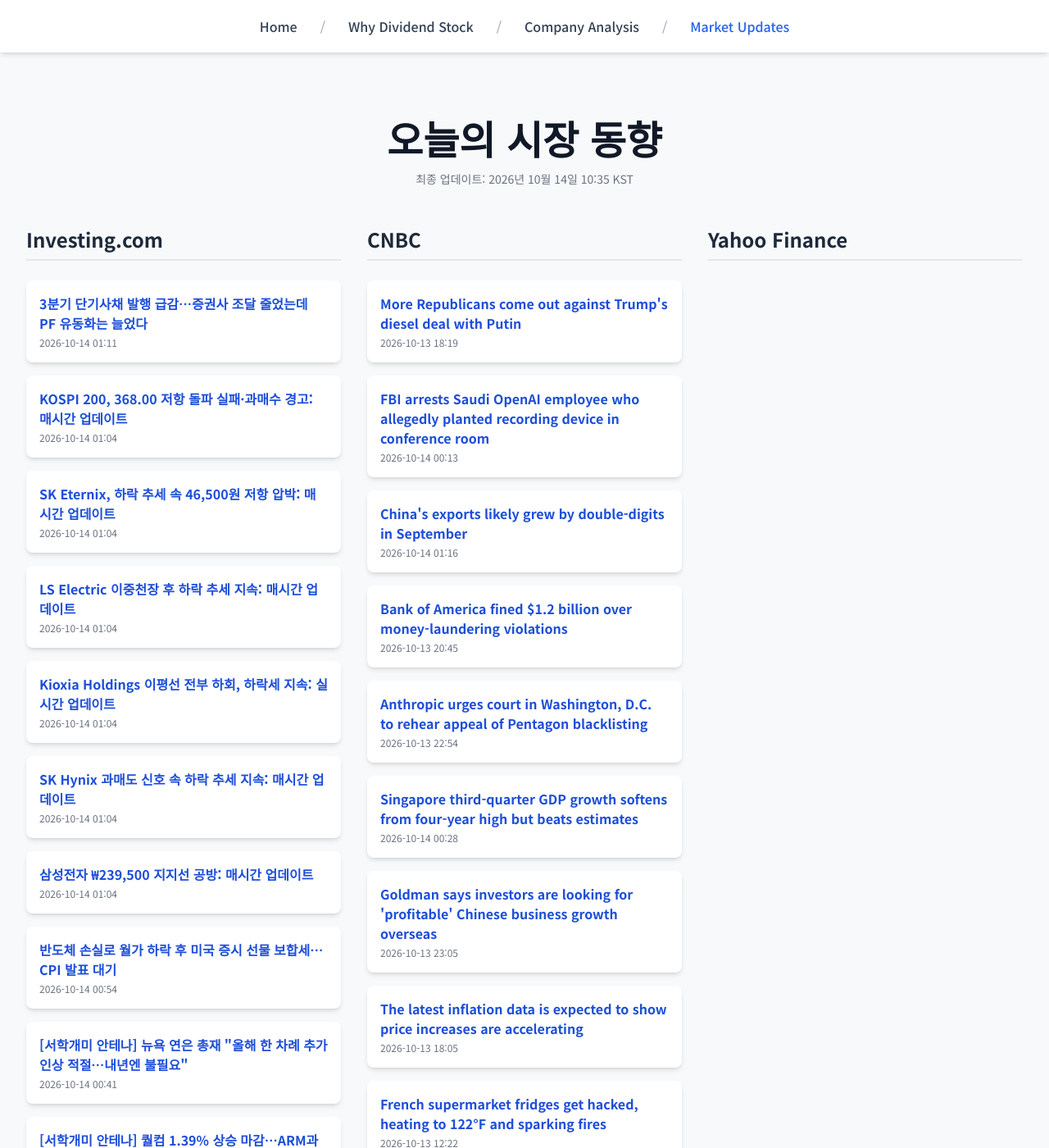
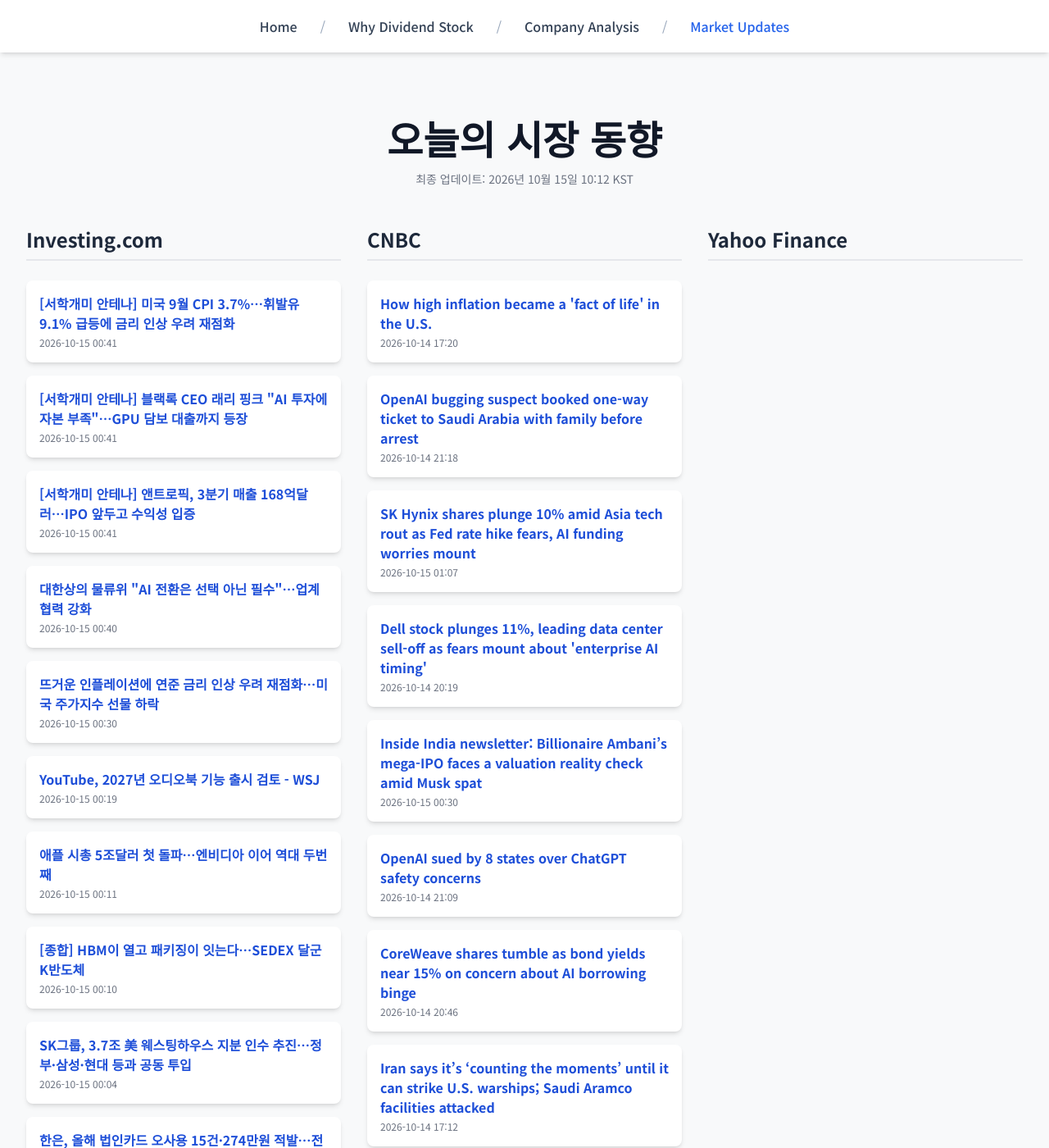
Before and after one commit to Kay-Hwang/my-company-analysis, a Jekyll site: the page built from market-updates.html, in a window 1280 px wide and 1400 px high. Shown: the whole window at 82% size. Built offline with Jekyll 4.4.1, drawn with Linux system fonts in a browser that asks for light colours; nearby versions of some CDN libraries; a script that is not in the unit is left out; some of the changed text lies outside the part shown.

Commit message:
Update daily data

```diff
--- a/_data/latest_data.json
+++ b/_data/latest_data.json
@@ -1,128 +1,128 @@
 {
-  "lastUpdated": "2026년 10월 14일 10:35 KST",
+  "lastUpdated": "2026년 10월 15일 10:12 KST",
   "news": {
     "investing": [
       {
-        "title": "3분기 단기사채 발행 급감…증권사 조달 줄었는데 PF 유동화는 늘었다",
-        "link": "https://kr.investing.com/news/stock-market-news/article-2125951",
-        "pubDate": "2026-10-14 01:11:17",
-        "summary": "3분기 단기사채 발행 급감…증권사 조달 줄었는데 PF 유동화는 늘었다"
+        "title": "[서학개미 안테나] 미국 9월 CPI 3.7%…휘발유 9.1% 급등에 금리 인상 우려 재점화",
+        "link": "https://kr.investing.com/news/stock-market-news/article-2127471",
+        "pubDate": "2026-10-15 00:41:22",
+        "summary": "[서학개미 안테나] 미국 9월 CPI 3.7%…휘발유 9.1% 급등에 금리 인상 우려 재점화"
       },
       {
-        "title": "KOSPI 200, 368.00 저항 돌파 실패·과매수 경고: 매시간 업데이트",
-        "link": "https://kr.investing.com/news/stock-market-news/article-93CH-2122849",
-        "pubDate": "2026-10-14 01:04:48",
-        "summary": "KOSPI 200, 368.00 저항 돌파 실패·과매수 경고: 매시간 업데이트"
+        "title": "[서학개미 안테나] 블랙록 CEO 래리 핑크 \"AI 투자에 자본 부족\"…GPU 담보 대출까지 등장",
+        "link": "https://kr.investing.com/news/stock-market-news/article-2127473",
+        "pubDate": "2026-10-15 00:41:20",
+        "summary": "[서학개미 안테나] 블랙록 CEO 래리 핑크 \"AI 투자에 자본 부족\"…GPU 담보 대출까지 등장"
       },
       {
-        "title": "SK Eternix, 하락 추세 속 46,500원 저항 압박: 매시간 업데이트",
-        "link": "https://kr.investing.com/news/stock-market-news/article-93CH-2122851",
-        "pubDate": "2026-10-14 01:04:37",
-        "summary": "SK Eternix, 하락 추세 속 46,500원 저항 압박: 매시간 업데이트"
+        "title": "[서학개미 안테나] 앤트로픽, 3분기 매출 168억달러…IPO 앞두고 수익성 입증",
+        "link": "https://kr.investing.com/news/stock-market-news/article-2127472",
+        "pubDate": "2026-10-15 00:41:01",
+        "summary": "[서학개미 안테나] 앤트로픽, 3분기 매출 168억달러…IPO 앞두고 수익성 입증"
       },
       {
-        "title": "LS Electric 이중천장 후 하락 추세 지속: 매시간 업데이트",
-        "link": "https://kr.investing.com/news/stock-market-news/article-93CH-2122852",
-        "pubDate": "2026-10-14 01:04:36",
-        "summary": "LS Electric 이중천장 후 하락 추세 지속: 매시간 업데이트"
+        "title": "대한상의 물류위 \"AI 전환은 선택 아닌 필수\"…업계 협력 강화",
+        "link": "https://kr.investing.com/news/stock-market-news/article-2127474",
+        "pubDate": "2026-10-15 00:40:50",
+        "summary": "대한상의 물류위 \"AI 전환은 선택 아닌 필수\"…업계 협력 강화"
       },
       {
-        "title": "Kioxia Holdings 이평선 전부 하회, 하락세 지속: 실시간 업데이트",
-        "link": "https://kr.investing.com/news/stock-market-news/article-93CH-2124310",
-        "pubDate": "2026-10-14 01:04:24",
-        "summary": "Kioxia Holdings 이평선 전부 하회, 하락세 지속: 실시간 업데이트"
+        "title": "뜨거운 인플레이션에 연준 금리 인상 우려 재점화…미국 주가지수 선물 하락",
+        "link": "https://kr.investing.com/news/stock-market-news/article-2127465",
+        "pubDate": "2026-10-15 00:30:04",
+        "summary": "뜨거운 인플레이션에 연준 금리 인상 우려 재점화…미국 주가지수 선물 하락"
       },
       {
-        "title": "SK Hynix 과매도 신호 속 하락 추세 지속: 매시간 업데이트",
-        "link": "https://kr.investing.com/news/stock-market-news/article-93CH-2122848",
-        "pubDate": "2026-10-14 01:04:12",
-        "summary": "SK Hynix 과매도 신호 속 하락 추세 지속: 매시간 업데이트"
+        "title": "YouTube, 2027년 오디오북 기능 출시 검토 - WSJ",
+        "link": "https://kr.investing.com/news/stock-market-news/article-93CH-2127449",
+        "pubDate": "2026-10-15 00:19:20",
+        "summary": "YouTube, 2027년 오디오북 기능 출시 검토 - WSJ"
       },
       {
-        "title": "삼성전자 ₩239,500 지지선 공방: 매시간 업데이트",
-        "link": "https://kr.investing.com/news/stock-market-news/article-93CH-2122850",
-        "pubDate": "2026-10-14 01:04:12",
-        "summary": "삼성전자 ₩239,500 지지선 공방: 매시간 업데이트"
+        "title": "애플 시총 5조달러 첫 돌파…엔비디아 이어 역대 두번째",
+        "link": "https://kr.investing.com/news/stock-market-news/article-2127446",
+        "pubDate": "2026-10-15 00:11:05",
+        "summary": "애플 시총 5조달러 첫 돌파…엔비디아 이어 역대 두번째"
       },
       {
-        "title": "반도체 손실로 월가 하락 후 미국 증시 선물 보합세…CPI 발표 대기",
-        "link": "https://kr.investing.com/news/stock-market-news/article-2125943",
-        "pubDate": "2026-10-14 00:54:25",
-        "summary": "반도체 손실로 월가 하락 후 미국 증시 선물 보합세…CPI 발표 대기"
+        "title": "[종합] HBM이 열고 패키징이 잇는다…SEDEX 달군 K반도체",
+        "link": "https://kr.investing.com/news/stock-market-news/article-2127447",
+        "pubDate": "2026-10-15 00:10:35",
+        "summary": "[종합] HBM이 열고 패키징이 잇는다…SEDEX 달군 K반도체"
       },
       {
-        "title": "[서학개미 안테나] 뉴욕 연은 총재 \"올해 한 차례 추가 인상 적절…내년엔 불필요\"",
-        "link": "https://kr.investing.com/news/stock-market-news/article-2125936",
-        "pubDate": "2026-10-14 00:41:21",
-        "summary": "[서학개미 안테나] 뉴욕 연은 총재 \"올해 한 차례 추가 인상 적절…내년엔 불필요\""
+        "title": "SK그룹, 3.7조 美 웨스팅하우스 지분 인수 추진…정부·삼성·현대 등과 공동 투입",
+        "link": "https://kr.investing.com/news/stock-market-news/article-2127433",
+        "pubDate": "2026-10-15 00:04:10",
+        "summary": "SK그룹, 3.7조 美 웨스팅하우스 지분 인수 추진…정부·삼성·현대 등과 공동 투입"
       },
       {
-        "title": "[서학개미 안테나] 퀄컴 1.39% 상승 마감…ARM과 라이선스 분쟁서 유리한 배심원 평결",
-        "link": "https://kr.investing.com/news/stock-market-news/article-2125935",
-        "pubDate": "2026-10-14 00:41:09",
-        "summary": "[서학개미 안테나] 퀄컴 1.39% 상승 마감…ARM과 라이선스 분쟁서 유리한 배심원 평결"
+        "title": "한은, 올해 법인카드 오사용 15건·274만원 적발…전액 환입",
+        "link": "https://kr.investing.com/news/stock-market-news/article-2127432",
+        "pubDate": "2026-10-15 00:04:09",
+        "summary": "한은, 올해 법인카드 오사용 15건·274만원 적발…전액 환입"
       }
     ],
     "cnbc": [
       {
-        "title": "More Republicans come out against Trump's diesel deal with Putin",
-        "link": "https://www.cnbc.com/2026/10/13/trump-russia-diesel-republicans.html",
-        "pubDate": "Tue, 13 Oct 2026 18:19:42 GMT",
-        "summary": "Senators told Trump, the deal with Russian President Vladimir Putin \"will not achieve just ends, nor will it benefit Americans.\""
+        "title": "How high inflation became a 'fact of life' in the U.S.",
+        "link": "https://www.cnbc.com/2026/10/14/high-inflation-fed-expectations.html",
+        "pubDate": "Wed, 14 Oct 2026 17:20:23 GMT",
+        "summary": "U.S. inflation has stayed elevated for years, raising concern at the Federal Reserve that consumers may come to expect stubbornly high prices."
       },
       {
-        "title": "FBI arrests Saudi OpenAI employee who allegedly planted recording device in conference room",
-        "link": "https://www.cnbc.com/2026/10/13/openai-employee-arrested-recording-device.html",
-        "pubDate": "Wed, 14 Oct 2026 00:13:45 GMT",
-        "summary": "The Tuesday incident comes as the ChatGPT-maker, along with competitors, faces heightened scrutiny over its safety practices."
+        "title": "OpenAI bugging suspect booked one-way ticket to Saudi Arabia with family before arrest",
+        "link": "https://www.cnbc.com/2026/10/14/openai-alfozan-recording-raed-ventures.html",
+        "pubDate": "Wed, 14 Oct 2026 21:18:13 GMT",
+        "summary": "\"Like countless Americans, Mr. Alfozan came to this country years ago as a young person with a dream,\" his criminal defense lawyer said Wednesday."
       },
       {
-        "title": "China's exports likely grew by double-digits in September",
-        "link": "https://www.cnbc.com/2026/10/14/chinas-exports-likely-grew-by-double-digits-in-september.html",
-        "pubDate": "Wed, 14 Oct 2026 01:16:02 GMT",
-        "summary": "The country's customs agency is due to release September trade data on Wednesday."
+        "title": "SK Hynix shares plunge 10% amid Asia tech rout as Fed rate hike fears, AI funding worries mount",
+        "link": "https://www.cnbc.com/2026/10/15/sk-hynix-samsung-softbank-stocks-asia-tech-rout-ai-funding-worries.html",
+        "pubDate": "Thu, 15 Oct 2026 01:07:01 GMT",
+        "summary": "A sell-off in global technology hardware stocks deepened Thursday."
       },
       {
-        "title": "Bank of America fined $1.2 billion over money-laundering violations",
-        "link": "https://www.cnbc.com/2026/10/13/bank-of-america-treasury-money-laundering.html",
-        "pubDate": "Tue, 13 Oct 2026 20:45:01 GMT",
-        "summary": "The action by the Treasury Department was announced less than a day before Bank of America reports quarterly earnings."
+        "title": "Dell stock plunges 11%, leading data center sell-off as fears mount about 'enterprise AI timing'",
+        "link": "https://www.cnbc.com/2026/10/14/dell-stock-barclays-enterprise-ai.html",
+        "pubDate": "Wed, 14 Oct 2026 20:19:25 GMT",
+        "summary": "Barclays downgraded Dell, HPE, and NetApp on concerns that enterprise AI adoption is lagging."
       },
       {
-        "title": "Anthropic urges court in Washington, D.C. to rehear appeal of Pentagon blacklisting",
-        "link": "https://www.cnbc.com/2026/10/13/anthropic-wants-court-in-dc-to-rehear-appeal-of-pentagon-blacklist-.html",
-        "pubDate": "Tue, 13 Oct 2026 22:54:21 GMT",
-        "summary": "Anthropic is asking a federal court in Washington, D.C. to rehear its appeal in a case concerning the Pentagon's blacklisting of the company's AI models."
+        "title": "Inside India newsletter: Billionaire Ambani’s mega-IPO faces a valuation reality check amid Musk spat",
+        "link": "https://www.cnbc.com/2026/10/15/india-starlink-musk-jio-ambani-ipo.html",
+        "pubDate": "Thu, 15 Oct 2026 00:30:13 GMT",
+        "summary": "Jio Platforms, the company at the center of Musk’s remarks, is launching an IPO later this month."
       },
       {
-        "title": "Singapore third-quarter GDP growth softens from four-year high but beats estimates",
-        "link": "https://www.cnbc.com/2026/10/14/singapore-gdp-q3.html",
-        "pubDate": "Wed, 14 Oct 2026 00:28:34 GMT",
-        "summary": "The GDP print beat expectations of a 5% growth from economists polled by Reuters."
+        "title": "OpenAI sued by 8 states over ChatGPT safety concerns",
+        "link": "https://www.cnbc.com/2026/10/14/openai-sued-by-8-states-over-chatgpt-safety-concerns-.html",
+        "pubDate": "Wed, 14 Oct 2026 21:09:20 GMT",
+        "summary": "OpenAI is facing mounting scrutiny over its safety and security practices, including around how the company is working to protect children."
       },
       {
-        "title": "Goldman says investors are looking for 'profitable' Chinese business growth overseas",
-        "link": "https://www.cnbc.com/2026/10/14/goldman-says-investors-seek-profitable-chinese-business-growth-abroad.html",
-        "pubDate": "Tue, 13 Oct 2026 23:05:12 GMT",
-        "summary": "Sluggish consumer demand in China has pushed many companies, such as electric car brands, to accelerate plans for entering other countries."
+        "title": "CoreWeave shares tumble as bond yields near 15% on concern about AI borrowing binge",
+        "link": "https://www.cnbc.com/2026/10/14/coreweave-stock-bond-yields-ai-debt.html",
+        "pubDate": "Wed, 14 Oct 2026 20:46:32 GMT",
+        "summary": "Shares of CoreWeave sank 15%, while yields in its bonds blew out further."
       },
       {
-        "title": "The latest inflation data is expected to show price increases are accelerating",
-        "link": "https://www.cnbc.com/2026/10/13/september-consumer-price-index-inflation.html",
-        "pubDate": "Tue, 13 Oct 2026 18:05:57 GMT",
-        "summary": "Economists expect the consumer price index for September to rise 0.6% on the month and 3.6% year over year."
+        "title": "Iran says it’s ‘counting the moments’ until it can strike U.S. warships; Saudi Aramco facilities attacked",
+        "link": "https://www.cnbc.com/2026/10/14/us-iran-war-trump-hormuz-saudi.html",
+        "pubDate": "Wed, 14 Oct 2026 17:12:20 GMT",
+        "summary": "Meanwhile, Saudi Arabia's Aramco reportedly came under fresh attack overnight."
       },
       {
-        "title": "French supermarket fridges get hacked, heating to 122°F and sparking fires",
-        "link": "https://www.cnbc.com/2026/10/13/france-supermarket-hack-cyberattack-fridges-fires.html",
-        "pubDate": "Tue, 13 Oct 2026 12:22:59 GMT",
-        "summary": "Hackers targeted hundreds of French supermarkets in a large-scale cyberattack, causing refrigerators to overheat, spoiling food, and sparking fires."
+        "title": "Trump's diesel dilemma — by the numbers",
+        "link": "https://www.cnbc.com/2026/10/14/trumps-diesel-dilemma-by-the-numbers.html",
+        "pubDate": "Wed, 14 Oct 2026 16:45:26 GMT",
+        "summary": "Conflicts in Ukraine and Iran have created major ripple effects across global energy markets causing major price swings."
       },
       {
-        "title": "In charts: How one of the world's biggest economies got trapped by debt",
-        "link": "https://www.cnbc.com/2026/10/13/france-2027-budget-debt.html",
-        "pubDate": "Tue, 13 Oct 2026 15:52:24 GMT",
-        "summary": "France opens debate on its 2027 budget as high deficits, rising debt and student protests intensify pressure on lawmakers."
+        "title": "Here's the inflation breakdown for September 2026 — in one chart",
+        "link": "https://www.cnbc.com/2026/10/14/cpi-inflation-breakdown-september-2026.html",
+        "pubDate": "Wed, 14 Oct 2026 14:56:25 GMT",
+        "summary": "The consumer price index rose by 3.7% in September, on the back of higher gasoline and energy prices largely due to the Iran war."
       }
     ],
     "yahoo": []
```
